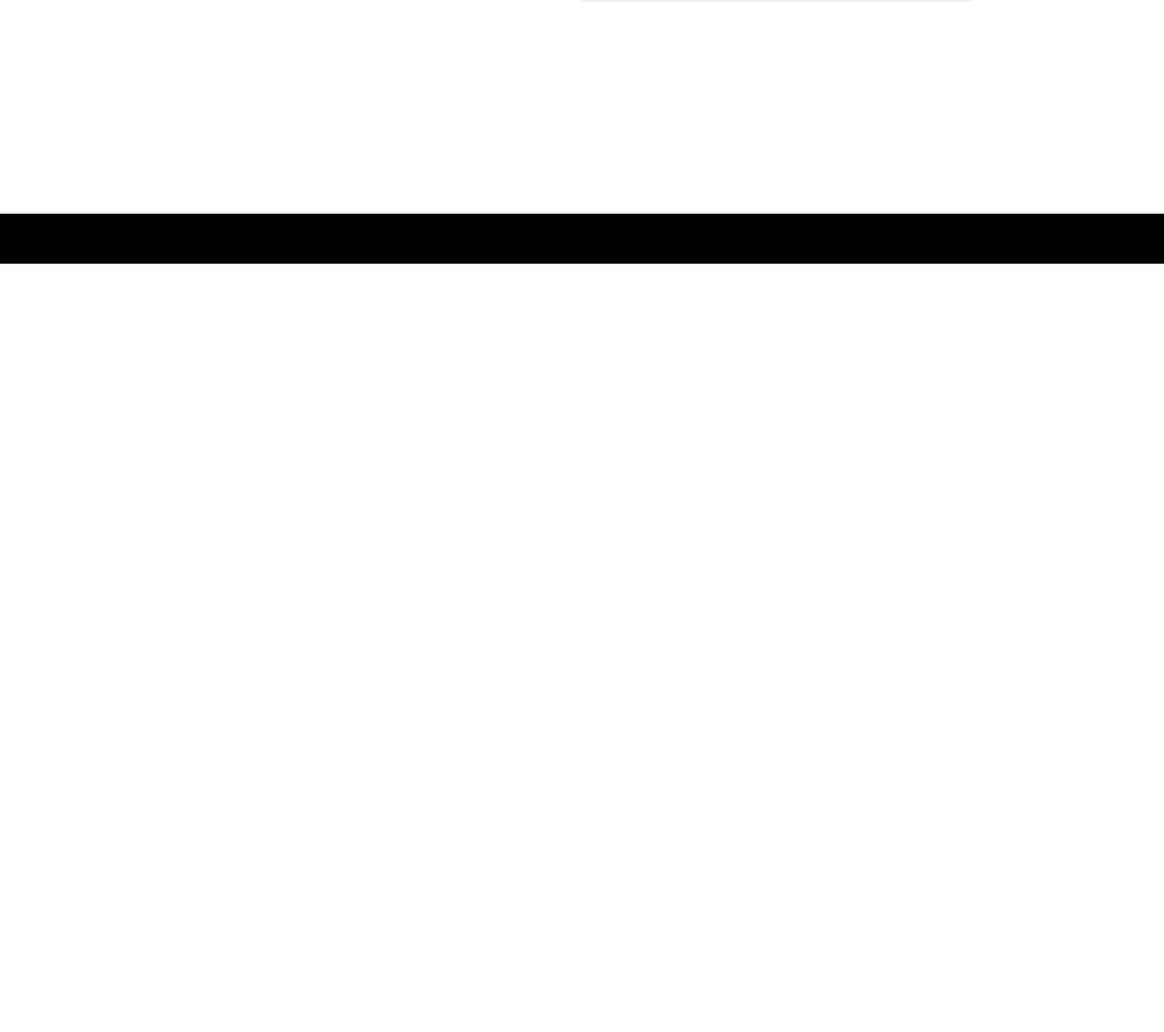
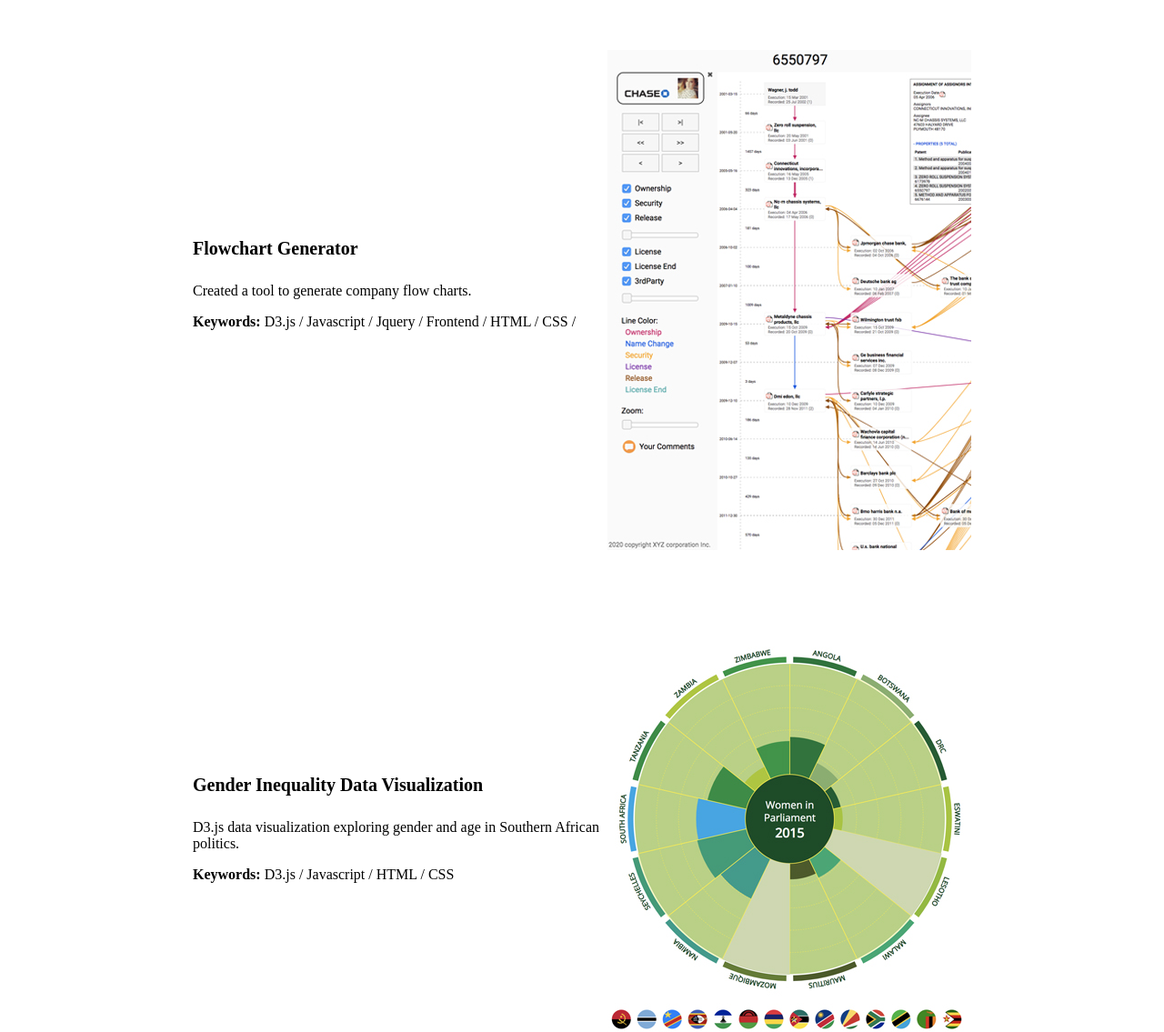
Before and after one commit to WaydeHerman/WaydeHerman.github.io, a plain HTML site: page index.html in a window 1280 px wide. Shown: the part 1665-2800 px from the top of the page at 91% size. Before the commit the page ends 1955 px from the top, so only its background shows below. Drawn offline with Linux system fonts and the light colour scheme.

Commit message:
update portfolio

```diff
--- a/index.html
+++ b/index.html
@@ -112,6 +112,7 @@
 
   .container-item-c {
     background-color: white;
+    height: 400px;
   }
 
   h4 {
@@ -136,7 +137,7 @@
     right: 15%;
     padding-left: 20px;
     padding-right: 20px;
-    top: 120px
+    top: 60px
   }
 
 .item-img-alt {
@@ -201,6 +202,16 @@
   color: #888;
  }
 
+ .text-blog-sadc-data-viz {
+   top: 190px;
+ }
+
+ .text-blog-flow-chart-generator {
+   top: 200px;
+ }
+
+
+
 </style>
 <head>
   <script src="https://code.iconify.design/1/1.0.3/iconify.min.js"></script>
@@ -234,6 +245,7 @@
       <span class="iconify" data-icon="simple-icons:hackerrank" data-inline="false"></span>
       <span class='sidebar-label'>Hacker Rank</span>
     </a>
+    <a class="sidebar-item" id="cv-item" href="Wayde Herman CV.pdf" download>CV / Resume</a>
     <a class="sidebar-item" id="contact-item" href="mailto:wayde.h@gmail.com">Contact</a>
   </div>
 
@@ -265,7 +277,7 @@
       </div>
     </div>
 
-  <div class="container-item container-item-c">
+      <div class="container-item container-item-c">
       <div class="item item-c">
         <div class="code-container">
           <pre>
@@ -288,6 +300,31 @@
       </div>
     </div>
 
+          <div class="container-item container-item-e">
+      <div class="item item-e">
+        <img class='item-img item-img-flowchart' src="Portfolio-flowchart.jpg" alt="flowchart generator" />
+        <div class="text-block text-blog-flow-chart-generator">
+         <a href="https://waydeherman.github.io/FlowChart/" target="_blank" class="item-heading"><h4>Flowchart Generator</h4></a>
+          <p>Created a tool to generate company flow charts.</p>
+          <p class='keywords'><b>Keywords: </b>D3.js / Javascript / Jquery / Frontend / HTML / CSS / </p>
+        </div>
+      </div>
+    </div>
+
+
+  <div class="container-item container-item-d">
+      <div class="item item-d">
+        <img class='item-img' src="Portfolio-sadc.jpg" alt="sadc data viz" />
+        <div class="text-block text-blog-sadc-data-viz">
+         <a href="https://waydeherman.github.io/SADCFinal/" target="_blank" class="item-heading"><h4>Gender Inequality Data Visualization</h4></a>
+          <p>D3.js data visualization exploring gender and age in Southern African politics.</p>
+          <p class='keywords'><b>Keywords: </b>D3.js / Javascript / HTML / CSS</p>
+        </div>
+      </div>
+    </div>
+
+
+
 
 
 
```
Also changed, not shown: Portfolio-flowchart.jpg (added), Portfolio-sadc.jpg (added), 1 other file.
